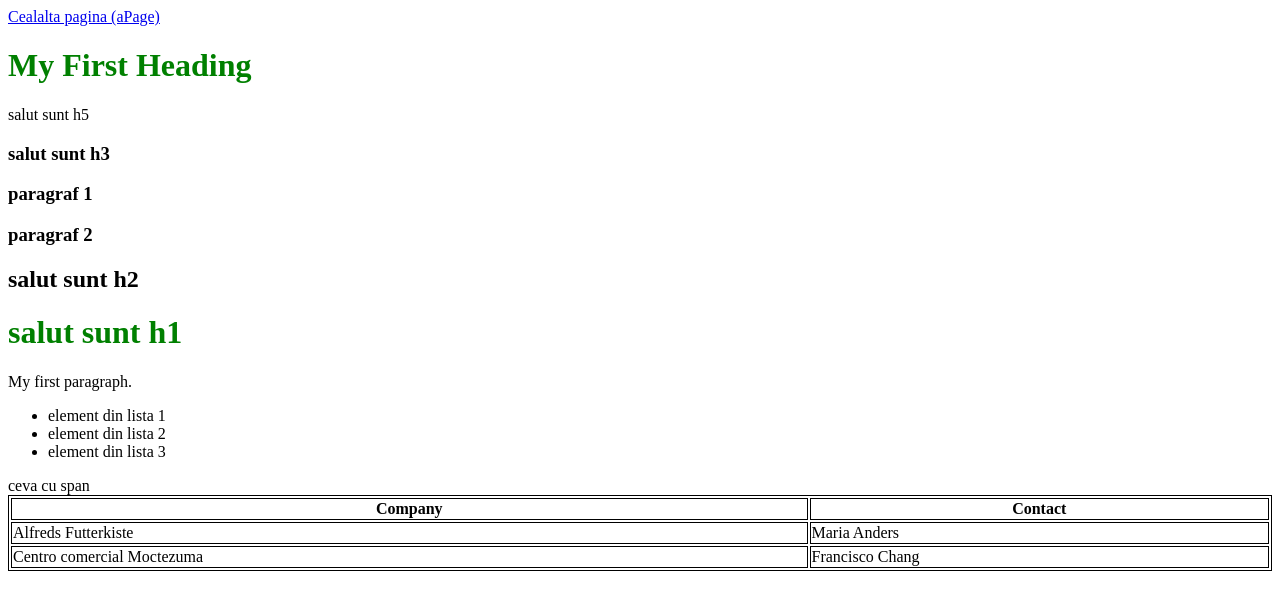
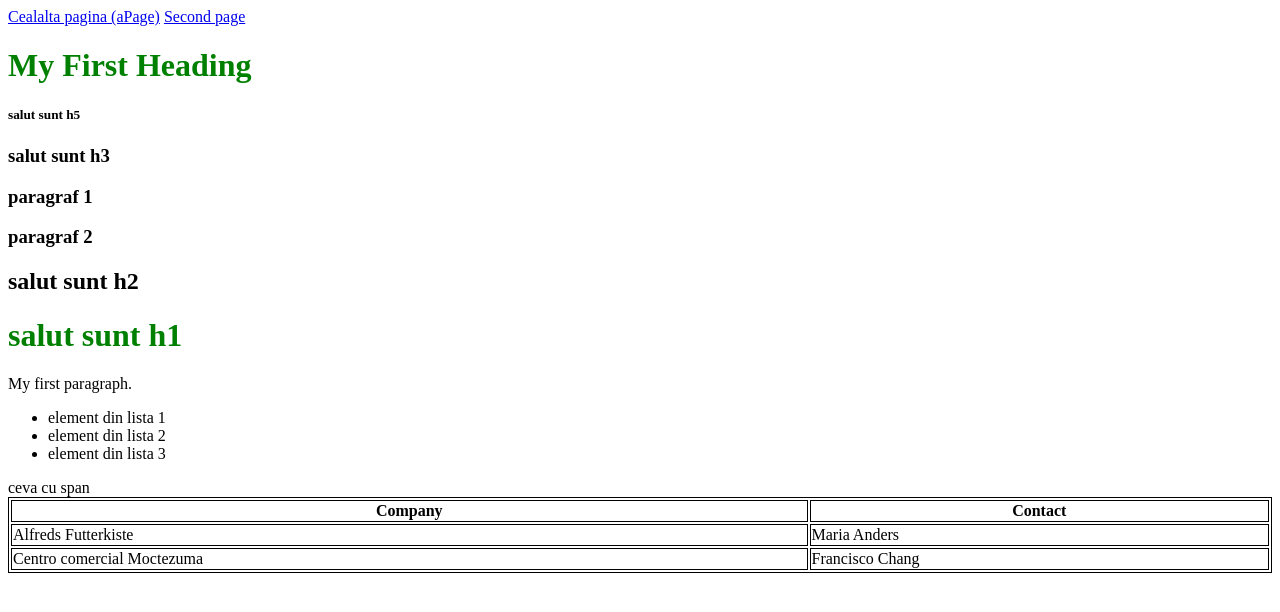
Before and after one commit to VladMr1/cursfe, a plain HTML site: page index.html in a window 1280 px wide. Drawn offline with Linux system fonts and the light colour scheme.

Commit message:
curs 2 commit

```diff
--- a/index.html
+++ b/index.html
@@ -7,13 +7,14 @@
         </style>
     <head>
         <a href="aPage.html">Cealalta pagina (aPage)</a>
+        <a href="secondPage.html">Second page</a>
         <link rel="stylesheet" href="firstStyles.css">
         <title>Titlu</title>
     </head>
     <body>
 
         <h1>My First Heading</h1>
-        <a
+
         <h5>salut sunt h5</h5>
         <h3>salut sunt h3<h3>
         <p>paragraf 1</p>
```
Also changed, not shown: secondPage.html (added, +13 -0 lines).
